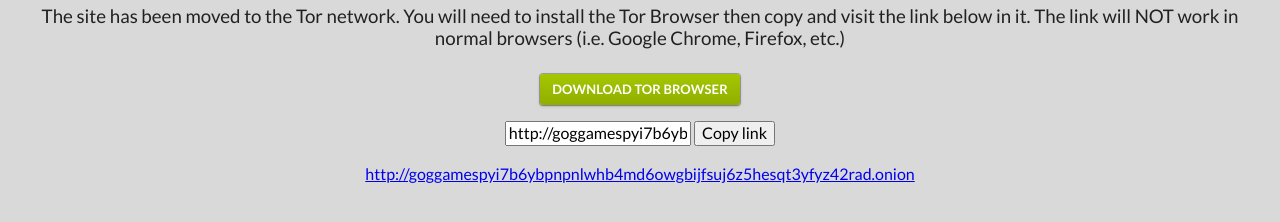
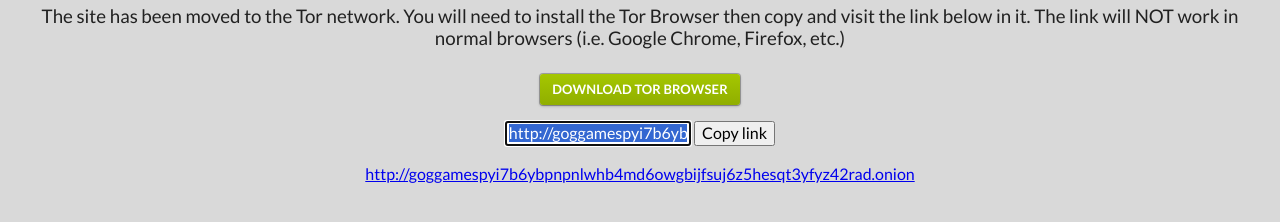
Before and after one commit to GOG-Games-com/homepage, a plain HTML site: page index.html in a window 1280 px wide. Both pictures are taken after a click on the button "Copy link". Shown: the part 334-556 px from the top of the page. Drawn offline with nearby package versions, Linux system fonts and the light colour scheme.

Commit message:
Update index.html

```diff
--- a/index.html
+++ b/index.html
@@ -36,7 +36,7 @@
 
 <script>
 function myFunction() {
-  var copyText = document.getElementById("myInput");
+  var copyText = document.getElementById("torlink");
   copyText.select();
   copyText.setSelectionRange(0, 99999);
   navigator.clipboard.writeText(copyText.value);
```
